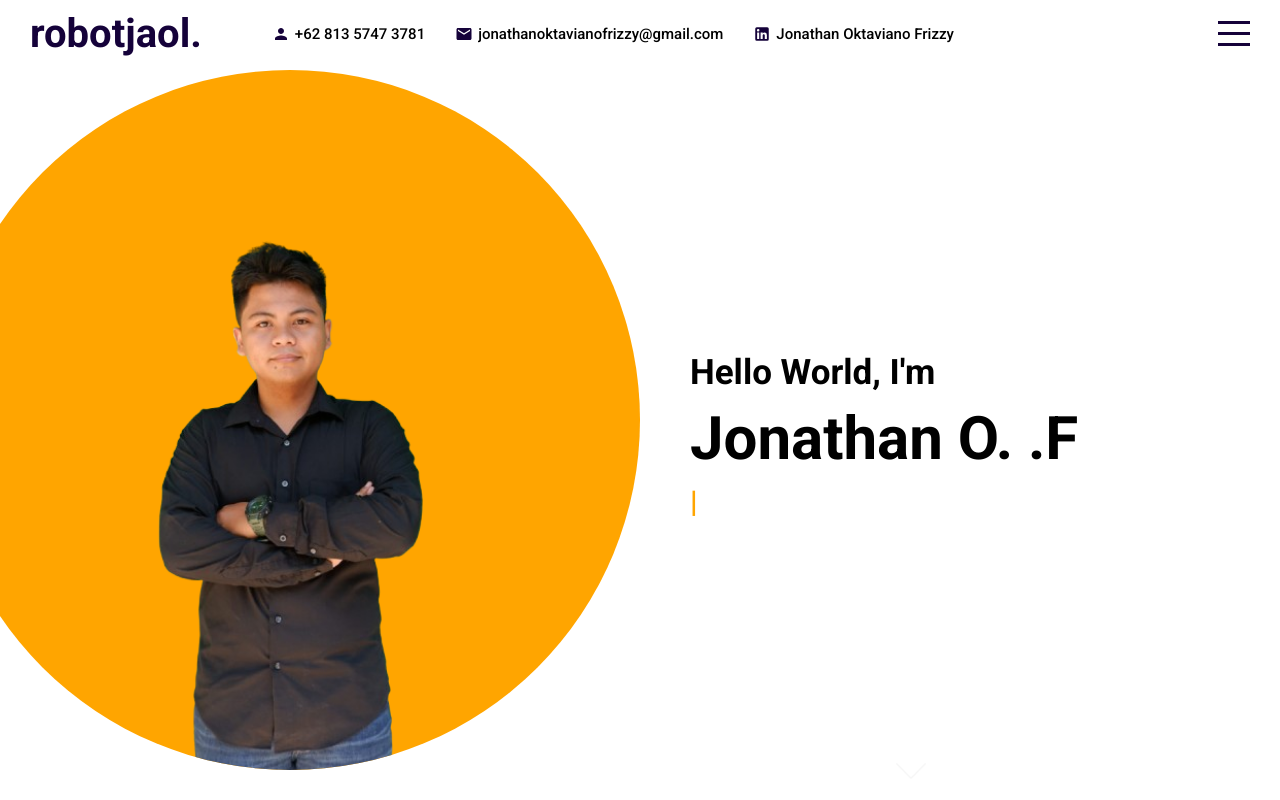
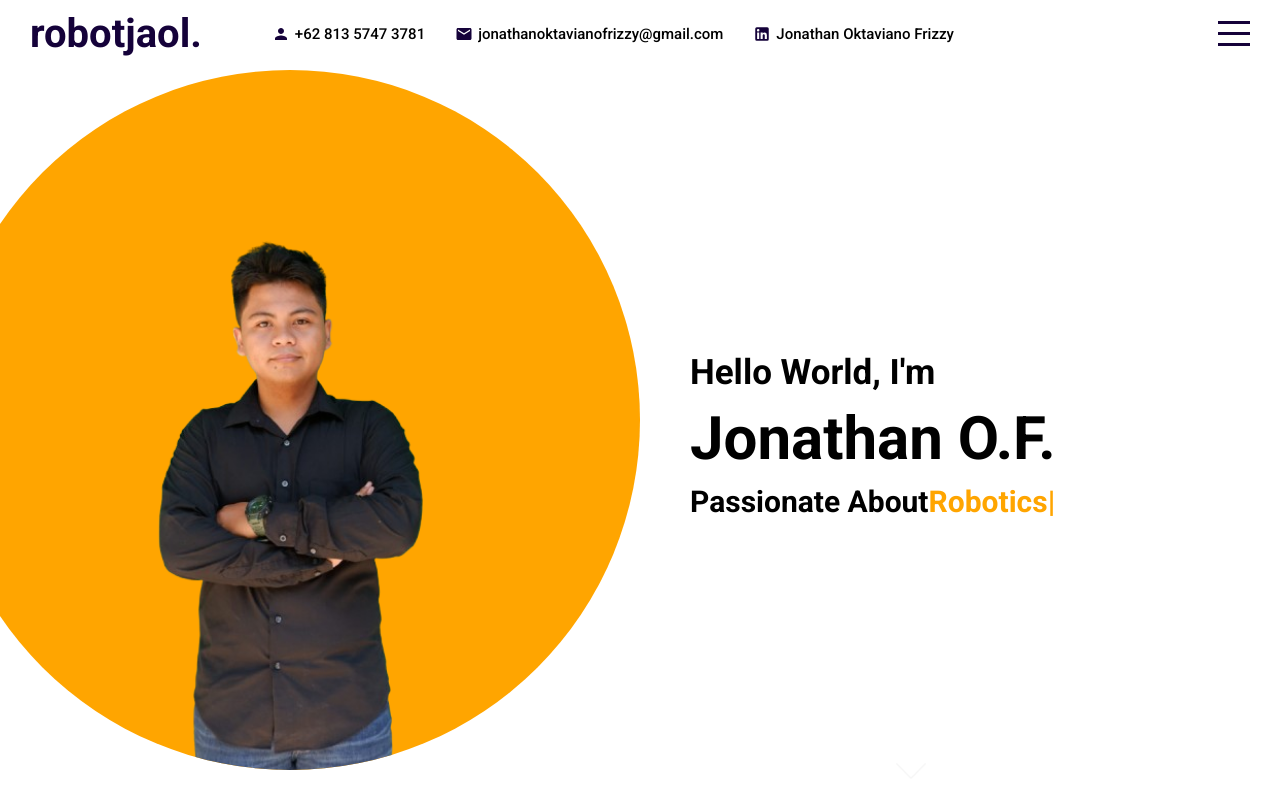
Before and after one commit to robotjaol/react_portfolio, a React (Create React App) app: page / in a window 1280 px wide. Built offline with nearby package versions, Linux system fonts and the light colour scheme.

Commit message:
fix : typo

```diff
--- a/src/components/intro/Intro.jsx
+++ b/src/components/intro/Intro.jsx
@@ -10,7 +10,7 @@ export default function Intro() {
       showCursor: true,
       backDelay: 1500,
       backSpeed:60,
-      strings: ["Automation Engineer", "Electrical Designer", "Robotics Developer", "Mechanical Designer"]
+      strings: ["Automation", "Robotics"]
     });
   }, []);
 
@@ -24,9 +24,9 @@ export default function Intro() {
       <div className="right">
         <div className="wrapper">
           <h2>Hello World, I'm</h2>
-          <h1>Jonathan O. .F</h1>
+          <h1>Jonathan O.F.</h1>
           <h3>
-            <span ref={textRef}></span>
+          Passionate About<span ref={textRef}></span>
           </h3>
         </div>
         <a href="#portfolio">
```
